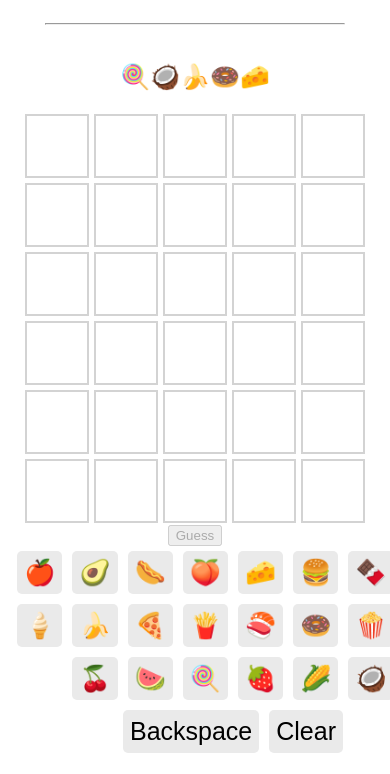
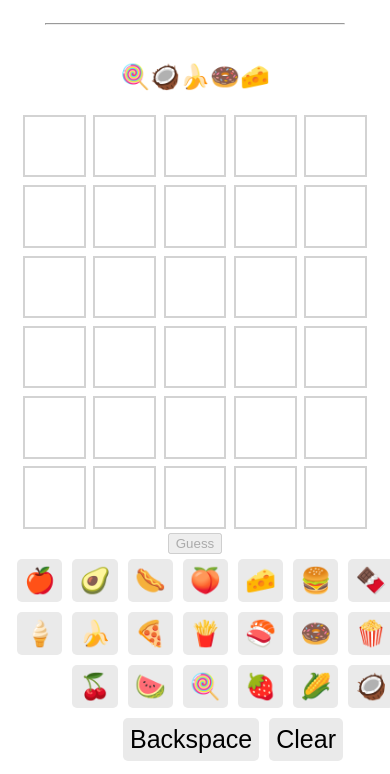
Before and after one commit to D3lyth/milestone_project2, a plain HTML site: page index.html in a window 390 px wide. Shown: the part 73-847 px from the top of the page. Drawn offline with Linux system fonts and the light colour scheme.

Commit message:
Add responsiveness to game tiles

```diff
--- a/assets/css/style.css
+++ b/assets/css/style.css
@@ -23,12 +23,10 @@ h1 {
   .tile {
     /* Box */
     border: 2px solid lightgrey;
-    width: 60px;
-    height: 60px;
-    margin: 2.5px;
-    /* box */
-    font-size: 40px;
-    color: black;
+    width: 15vw;
+    height: 15vw;
+    margin: 1vw;
+    font-size: 11vw;
     display: flex;
     justify-content: center;
     align-items: center;
```
